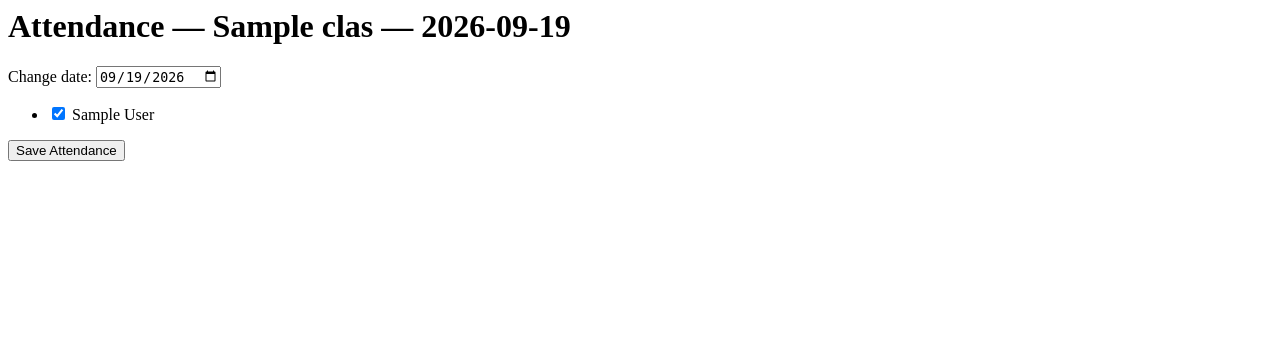
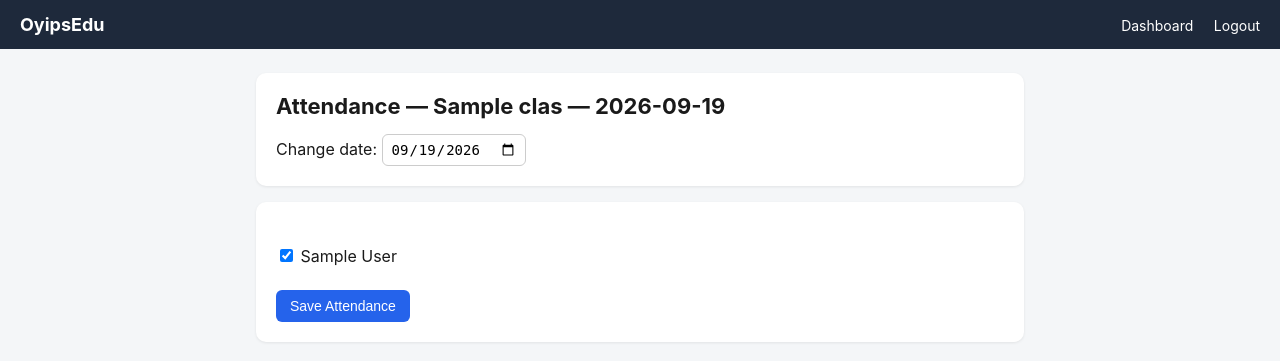
Before and after one commit to Oyips/School_Admin, a Django app: page /attendance/1/ in a window 1280 px wide. Shown: the top 361 px of the page. Run offline with Django 5.2, Linux system fonts and the light colour scheme; a user stored in the database is signed in; data comes from the database, SQL or seed files in the repository; tables that the repository leaves empty hold one stand-in row (values such as "Sample post").

Commit message:
update app/school_app/templates/school_app/mark_attendance.html

```diff
--- a/app/school_app/templates/school_app/mark_attendance.html
+++ b/app/school_app/templates/school_app/mark_attendance.html
@@ -1,11 +1,15 @@
+{% extends 'school_app/base.html' %}
+{% block content %}
+<div class="card">
   <h1>Attendance — {{ school_class.name }} — {{ selected_date }}</h1>
-
   <form method="get">
     <label>Change date:
       <input type="date" name="date" value="{{ selected_date }}" onchange="this.form.submit()">
     </label>
   </form>
+</div>
 
+<div class="card">
   <form method="post">
     {% csrf_token %}
     <ul>
@@ -20,3 +24,5 @@
     </ul>
     <button type="submit">Save Attendance</button>
   </form>
+</div>
+{% endblock %}
```
Lines whose indentation alone changed are shown as unchanged.
